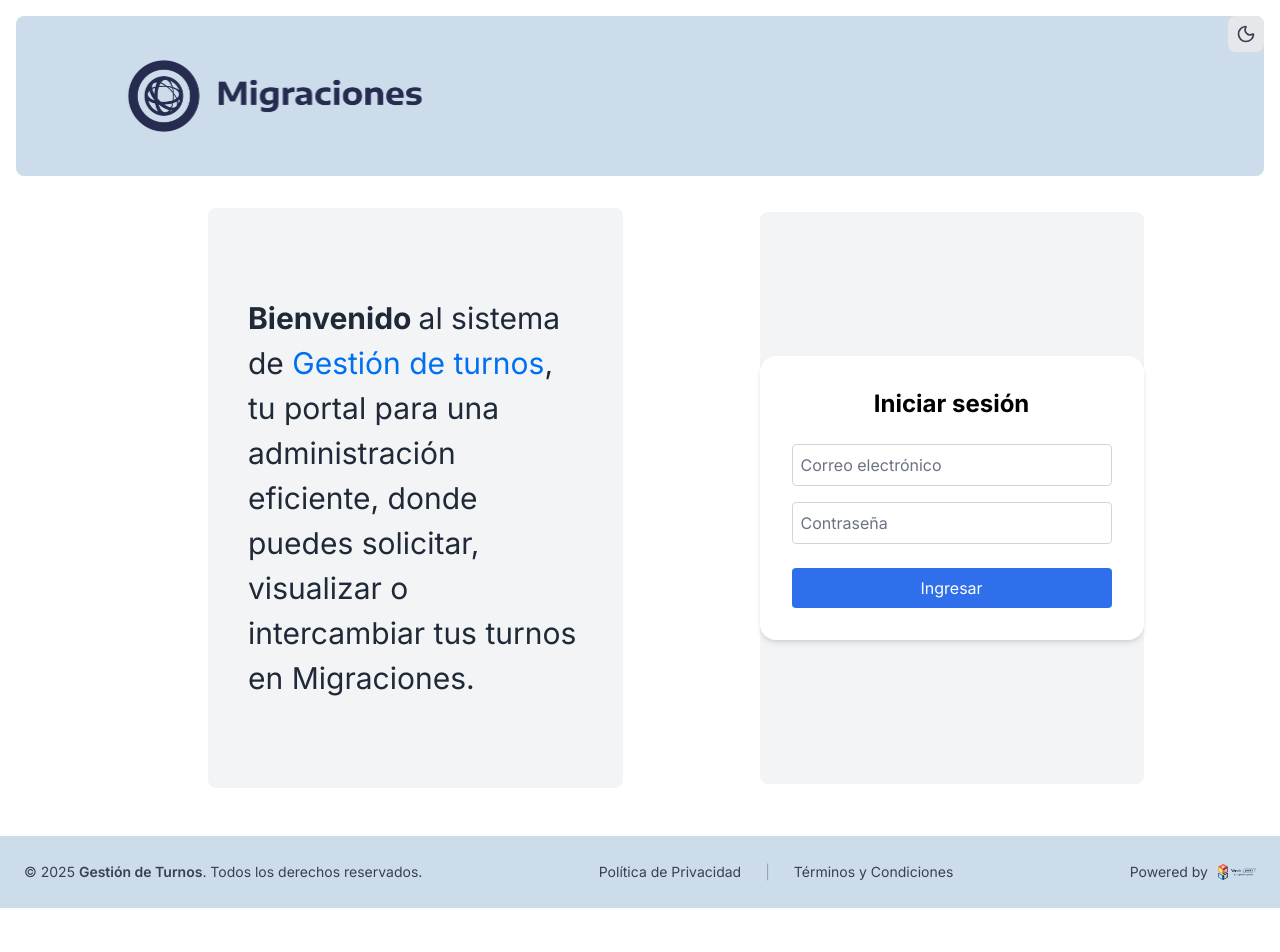
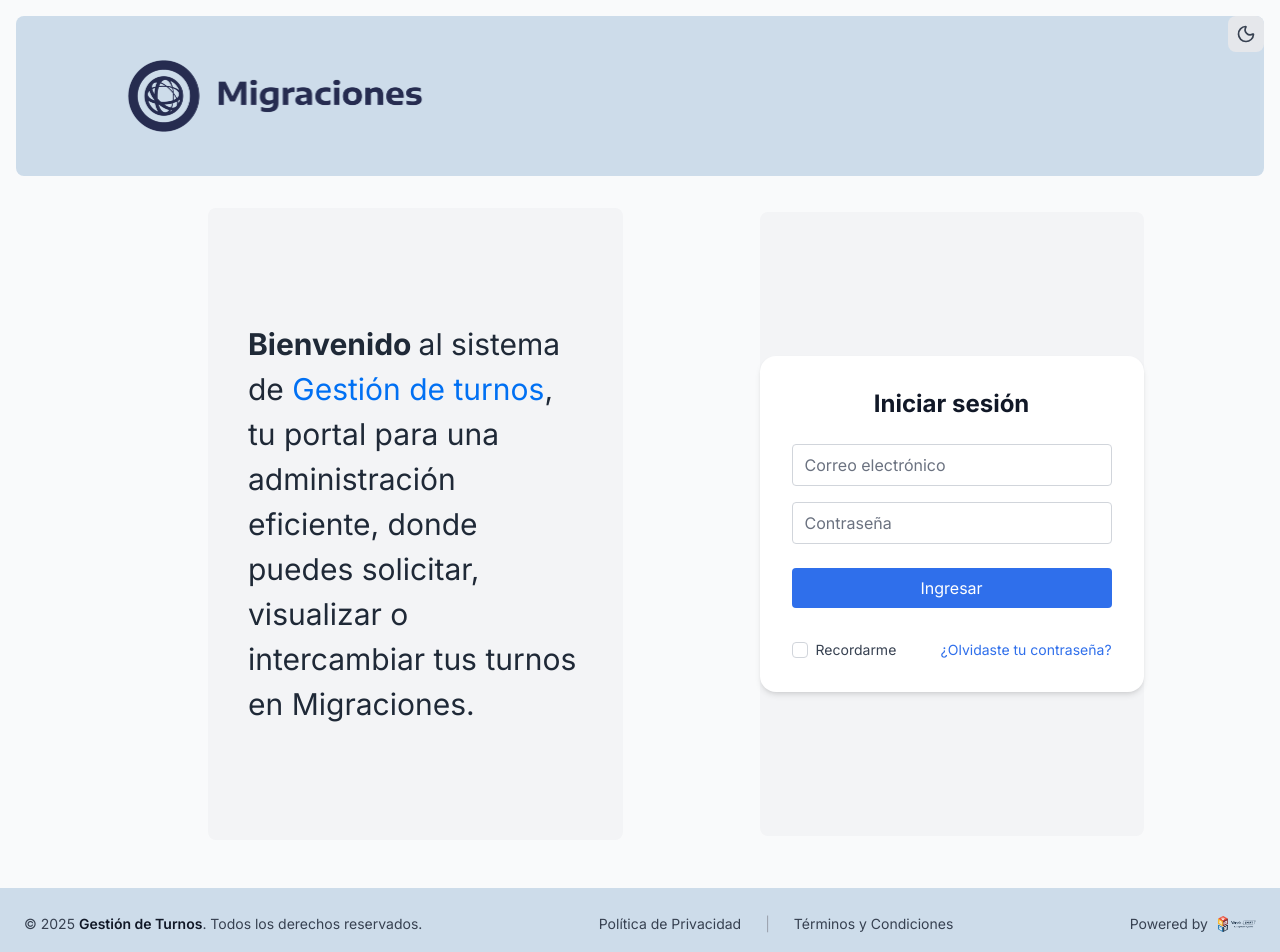
Before and after one commit to WorkShift-ISSD/workshift-ui, a Next.js app: page / in a window 1280 px wide. Shown: the top 952 px of the page. Before the commit the page ends 908 px from the top, so only its background shows below. Built offline with nearby package versions, Linux system fonts and the light colour scheme.

Commit message:
modificacion componentes dark se agrega olvide clave en login

```diff
--- a/app/components/Footer.tsx
+++ b/app/components/Footer.tsx
@@ -5,22 +5,31 @@ import WSMSLogo from "@/app/ui/WSMSLogo";
 
 export default function Footer() {
   return (
-    <footer
-      className="mt-auto flex flex-col items-center justify-center gap-3 px-4 py-4 bg-[#cddcea] dark:bg-gray-800 text-gray-700 dark:text-gray-300 w-full md:flex-row md:justify-between md:gap-4 md:px-6"
-    >
+    <footer className="mt-auto flex flex-col items-center justify-center gap-3 px-4 py-4 bg-[#cddcea] dark:bg-gray-800 text-gray-700 dark:text-gray-300 w-full md:flex-row md:justify-between md:gap-4 md:px-6 transition-colors">
       {/* 🔹 Izquierda */}
       <div className="text-xs sm:text-sm text-center md:text-left">
-        © {new Date().getFullYear()} <span className="font-semibold">Gestión de Turnos</span>.
-        Todos los derechos reservados.
+        © {new Date().getFullYear()}{" "}
+        <span className="font-semibold text-gray-900 dark:text-gray-100">
+          Gestión de Turnos
+        </span>
+        . Todos los derechos reservados.
       </div>
 
       {/* 🔹 Centro */}
       <div className="flex flex-col sm:flex-row items-center gap-2 sm:gap-6 text-xs sm:text-sm">
-        <Link href="/privacy" className="hover:text-blue-600 dark:hover:text-blue-400 transition">
+        <Link
+          href="/privacy"
+          className="hover:text-blue-600 dark:hover:text-blue-400 transition"
+        >
           Política de Privacidad
         </Link>
-        <span className="hidden sm:inline text-gray-400 dark:text-gray-500">|</span>
-        <Link href="/terms" className="hover:text-blue-600 dark:hover:text-blue-400 transition">
+        <span className="hidden sm:inline text-gray-400 dark:text-gray-500">
+          |
+        </span>
+        <Link
+          href="/terms"
+          className="hover:text-blue-600 dark:hover:text-blue-400 transition"
+        >
           Términos y Condiciones
         </Link>
       </div>
--- a/app/components/LoginForm.tsx
+++ b/app/components/LoginForm.tsx
@@ -8,28 +8,32 @@ export default function LoginForm() {
   const [email, setEmail] = useState("");
   const [password, setPassword] = useState("");
   const [error, setError] = useState("");
+  const [rememberMe, setRememberMe] = useState(false);
 
   const handleSubmit = async (e: React.FormEvent) => {
     e.preventDefault();
 
     if (email === "admin@workshift.com" && password === "Workshift25") {
       localStorage.setItem("token", "fake-jwt-token");
-      router.push("/loading"); // ← redirige a pantalla de carga
+      router.push("/loading");
       setTimeout(() => {
-        router.push("/dashboard"); // ← luego va al dashboard
-      }, 3000);
+        router.push("/dashboard");
+      }, 2000);
     } else {
       setError("Correo o contraseña incorrectos");
     }
   };
 
   return (
-    <div className="flex items-center justify-center bg-gray-100 py-36 rounded-lg">
+    <div className="flex items-center justify-center bg-gray-100 dark:bg-gray-900 py-36 rounded-lg transition-colors">
       <form
         onSubmit={handleSubmit}
-        className="bg-white p-8 rounded-2xl shadow-md w-full max-w-sm"
+        className="bg-white dark:bg-gray-800 p-8 rounded-2xl shadow-md w-full max-w-sm transition-colors"
       >
-        <h2 className="text-2xl font-bold text-center mb-6">Iniciar sesión</h2>
+        <h2 className="text-2xl font-bold text-center mb-6 text-gray-900 dark:text-gray-100 transition-colors">
+          Iniciar sesión
+        </h2>
+
         {error && <p className="text-red-500 text-sm mb-4">{error}</p>}
 
         <input
@@ -37,7 +41,7 @@ export default function LoginForm() {
           placeholder="Correo electrónico"
           value={email}
           onChange={(e) => setEmail(e.target.value)}
-          className="border border-gray-300 p-2 rounded w-full mb-4 focus:outline-none focus:ring focus:ring-blue-300"
+          className="border border-gray-300 dark:border-gray-600 bg-white dark:bg-gray-700 text-gray-900 dark:text-gray-100 focus:outline-none focus:ring focus:ring-blue-300 rounded w-full mb-4 transition-colors"
         />
 
         <input
@@ -45,7 +49,7 @@ export default function LoginForm() {
           placeholder="Contraseña"
           value={password}
           onChange={(e) => setPassword(e.target.value)}
-          className="border border-gray-300 p-2 rounded w-full mb-6 focus:outline-none focus:ring focus:ring-blue-300"
+          className="border border-gray-300 dark:border-gray-600 bg-white dark:bg-gray-700 text-gray-900 dark:text-gray-100 focus:outline-none focus:ring focus:ring-blue-300 rounded w-full mb-6 transition-colors"
         />
 
         <button
@@ -54,6 +58,25 @@ export default function LoginForm() {
         >
           Ingresar
         </button>
+
+        <div className="flex items-center justify-between mt-8 text-sm">
+          <label className="flex items-center space-x-2 text-gray-700 dark:text-gray-300">
+            <input
+              type="checkbox"
+              checked={rememberMe}
+              onChange={(e) => setRememberMe(e.target.checked)}
+              className="rounded border-gray-300 dark:border-gray-600 text-blue-600 focus:ring-blue-500"
+            />
+            <span>Recordarme</span>
+          </label>
+
+          <a
+            href="#"
+            className="text-blue-600 dark:text-blue-400 hover:underline transition"
+          >
+            ¿Olvidaste tu contraseña?
+          </a>
+        </div>
       </form>
     </div>
   );
--- a/app/dashboard/layout.tsx
+++ b/app/dashboard/layout.tsx
@@ -26,13 +26,15 @@ export default function DashboardLayout({ children }: { children: React.ReactNod
 
   if (!isAuthorized) return null; // evita parpadeos antes de validar
 
-  return (
-    <div className="flex h-screen flex-col md:flex-row overflow-hidden dark:bg-gray-900">
-      <div className="w-full flex-none md:w-64 md:overflow-y-auto bg-white dark:bg-gray-900">
-        <SideNav />
-      </div>
-      <div className="flex-grow p-6 overflow-y-auto md:p-12">{children}</div>
+return (
+  <div className="flex h-screen flex-col md:flex-row overflow-hidden bg-gray-50 dark:bg-gray-900 transition-colors">
+    <div className="w-full flex-none md:w-64 md:overflow-y-auto bg-white dark:bg-gray-800 transition-colors">
+      <SideNav />
+    </div>
+    <div className="flex-grow p-6 overflow-y-auto md:p-12 bg-gray-50 dark:bg-gray-900 transition-colors">
+      {children}
+    </div>
+  </div>
+);
 
-    </div>
-  );
 }
--- a/app/layout.tsx
+++ b/app/layout.tsx
@@ -5,8 +5,8 @@ import ThemeToggle from './components/ThemeToggle';
 
 export default function RootLayout({ children }: { children: React.ReactNode }) {
   return (
-    <html lang="es" className="h-full">
-      <body className={`${inter.className} antialiased flex flex-col min-h-screen`}>
+    <html lang="es" className="h-full bg-gray-50 text-gray-900 dark:bg-gray-900 dark:text-gray-100 transition-colors duration-300">
+      <body className={`${inter.className} antialiased flex flex-col min-h-screen transition-colors duration-300`}>
         <div className="fixed top-4 right-4 z-50">
           <ThemeToggle />
         </div>
--- a/app/ui/global.css
+++ b/app/ui/global.css
@@ -62,3 +62,8 @@ input[type='number']::-webkit-outer-spin-button {
   80% { background: #f6b93b; }
   100% { background: #f8c291; }
 }
+
+/* Transiciones suaves entre temas */
+* {
+  transition: background-color 0.3s ease, color 0.3s ease, border-color 0.3s ease;
+}
```
Also changed, not shown: app/dashboard/page.tsx (+28 -28 lines).
